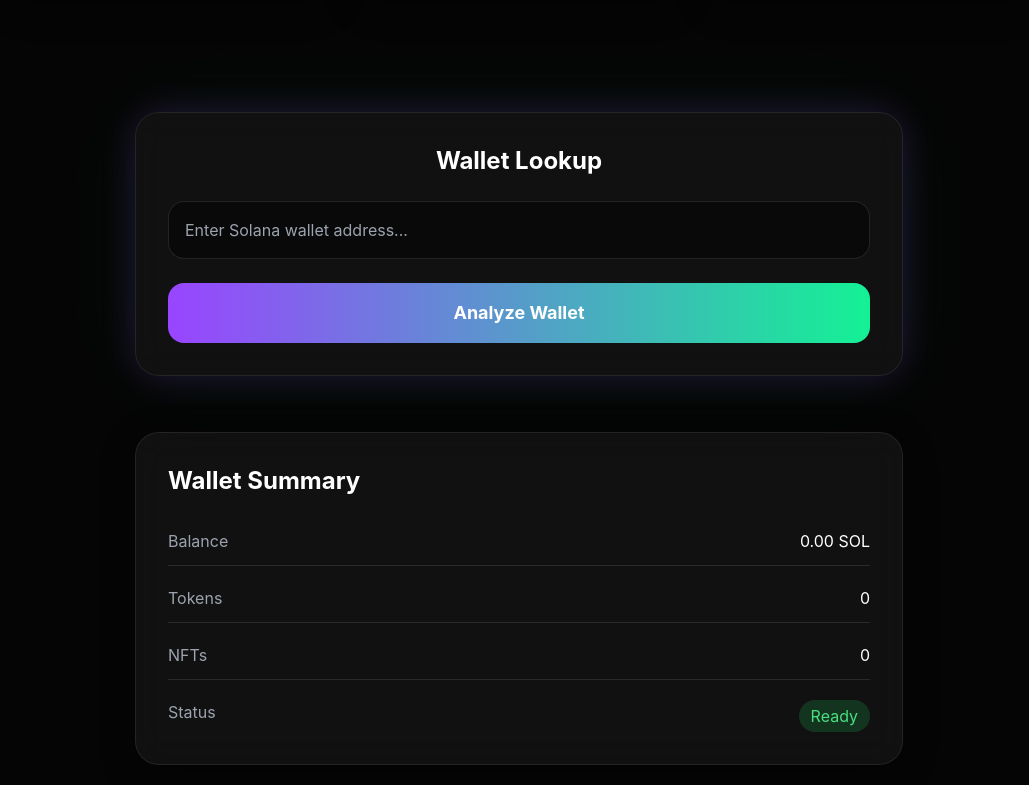
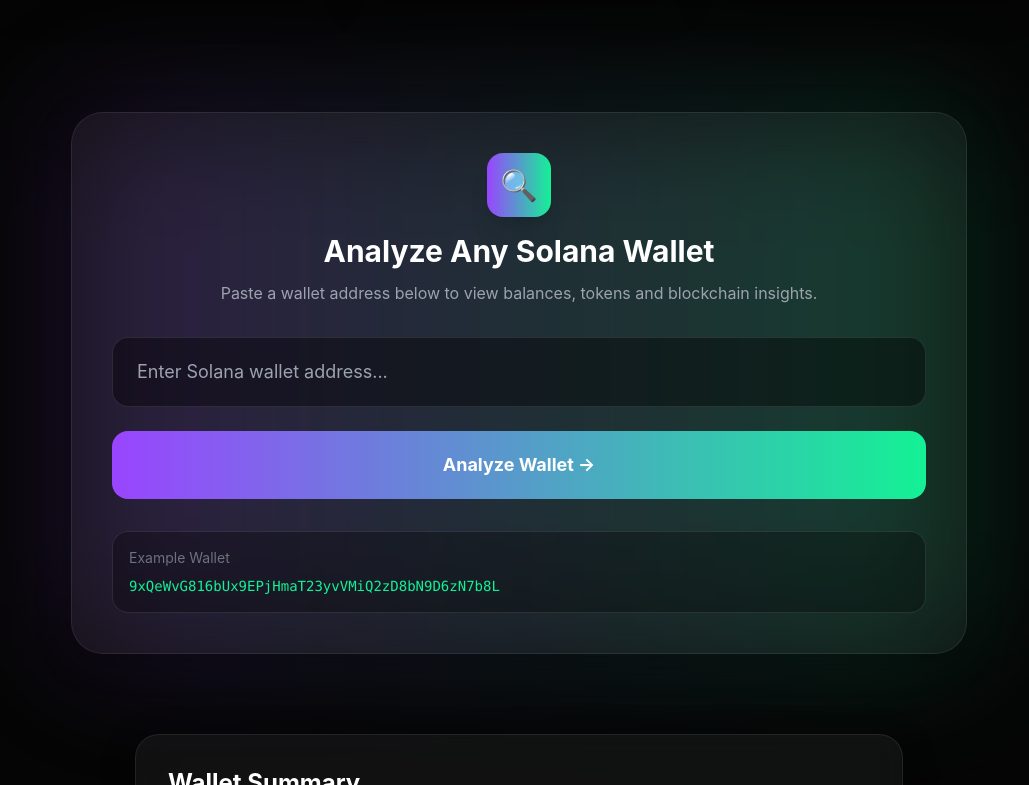
Before and after one commit to Kingblaq7/solscan-lite, a Next.js app: page / in a window 1280 px wide. Shown: the part 935-1720 px from the top of the page, without its empty margins (121-1150 px from the left). Built offline with nearby package versions, Linux system fonts and the light colour scheme.

Commit message:
Update SearchCard.tsx

```diff
--- a/components/SearchCard.tsx
+++ b/components/SearchCard.tsx
@@ -1,27 +1,71 @@
-
 "use client";
 
+import { useState } from "react";
+
 export default function SearchCard() {
+  const [wallet, setWallet] = useState("");
+
   return (
-    <section className="glass glow mx-auto mb-14 max-w-3xl rounded-3xl p-8">
+    <section className="relative mx-auto mb-20 max-w-4xl">
 
-      <h2 className="mb-6 text-center text-2xl font-bold">
+      {/* Glow */}
+      <div className="absolute inset-0 -z-10 rounded-[40px] bg-gradient-to-r from-[#9945FF]/20 to-[#14F195]/20 blur-3xl" />
 
-        Wallet Lookup
+      <div className="glass rounded-[32px] p-8 md:p-10">
 
-      </h2>
+        <div className="mb-8 text-center">
 
-      <input
-        type="text"
-        placeholder="Enter Solana wallet address..."
-        className="w-full rounded-2xl border border-white/10 bg-black/40 p-4 outline-none transition focus:border-[#14F195]"
-      />
+          <div className="mb-4 inline-flex h-16 w-16 items-center justify-center rounded-2xl bg-gradient-to-r from-[#9945FF] to-[#14F195] text-3xl shadow-xl">
 
-      <button className="mt-6 w-full rounded-2xl bg-gradient-to-r from-[#9945FF] to-[#14F195] py-4 text-lg font-bold transition duration-300 hover:scale-[1.02]">
+            🔍
 
-        Analyze Wallet
+          </div>
 
-      </button>
+          <h2 className="text-3xl font-bold">
+
+            Analyze Any Solana Wallet
+
+          </h2>
+
+          <p className="mt-3 text-gray-400">
+
+            Paste a wallet address below to view balances,
+            tokens and blockchain insights.
+
+          </p>
+
+        </div>
+
+        <input
+          value={wallet}
+          onChange={(e) => setWallet(e.target.value)}
+          placeholder="Enter Solana wallet address..."
+          className="w-full rounded-2xl border border-white/10 bg-black/40 px-6 py-5 text-lg outline-none transition-all duration-300 focus:border-[#14F195] focus:ring-2 focus:ring-[#14F195]/30"
+        />
+
+        <button className="btn-primary mt-6 w-full rounded-2xl py-5 text-lg font-bold">
+
+          Analyze Wallet →
+
+        </button>
+
+        <div className="mt-8 rounded-2xl border border-white/10 bg-black/30 p-4">
+
+          <p className="text-sm text-gray-500">
+
+            Example Wallet
+
+          </p>
+
+          <p className="mt-2 break-all font-mono text-sm text-[#14F195]">
+
+            9xQeWvG816bUx9EPjHmaT23yvVMiQ2zD8bN9D6zN7b8L
+
+          </p>
+
+        </div>
+
+      </div>
 
     </section>
   );
```
